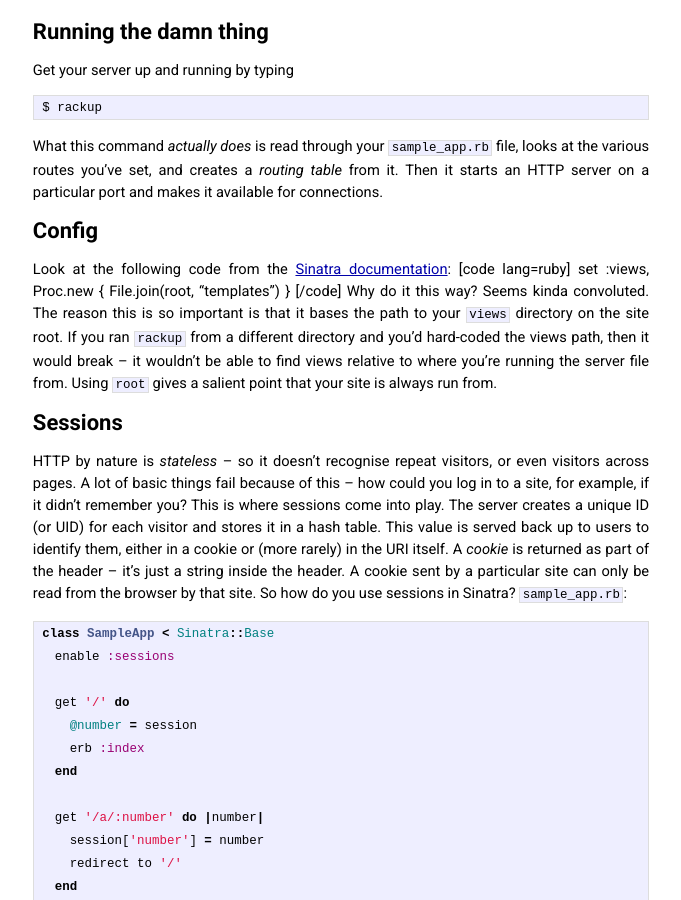
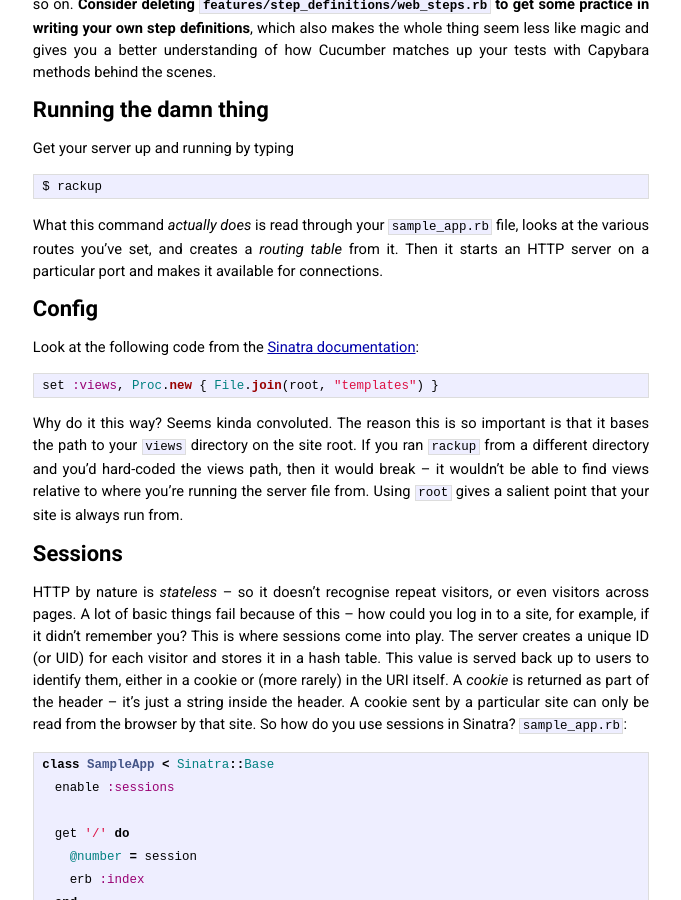
Before and after one commit to henryaj/blog-old, a Jekyll site: the page built from _posts/2014-10-16-getting-started-with-sinatra-and-tdd.md, in a window 1280 px wide and 900 px high, scrolled down 1382 px. Shown: the whole window, without its empty margins (299-980 px from the left). Built offline with Jekyll 4.4.1, drawn with Linux system fonts in a browser that asks for light colours; some of the changed text lies outside the part shown.

Commit message:
Fix posts

````diff
--- a/_posts/2014-10-16-getting-started-with-sinatra-and-tdd.md
+++ b/_posts/2014-10-16-getting-started-with-sinatra-and-tdd.md
@@ -17,7 +17,15 @@
 
 ## Routes
 
-In the above example, '/' is the _route_. You can define a bunch of other routes, too. For example: [code lang=ruby] get '/hi' do <h1>Hello Makers!</h1> end [/code] Now, accessing the website path `/hi` will yield the above message (which in this case will appear big and bold on the page, as we have wrapped it in `h1` tags.)
+In the above example, '/' is the _route_. You can define a bunch of other routes, too. For example:
+
+```ruby
+get '/hi' do
+  "<h1>Hello Makers!</h1>"
+end
+```
+
+Now, accessing the website path `/hi` will yield the above message (which in this case will appear big and bold on the page, as we have wrapped it in `h1` tags.)
 
 ## Testing with Cucumber
 
@@ -62,7 +70,13 @@
 
 ## Config
 
-Look at the following code from the [Sinatra documentation](http://www.sinatrarb.com/configuration.html): [code lang=ruby] set :views, Proc.new { File.join(root, "templates") } [/code] Why do it this way? Seems kinda convoluted. The reason this is so important is that it bases the path to your `views` directory on the site root. If you ran `rackup` from a different directory and you'd hard-coded the views path, then it would break – it wouldn't be able to find views relative to where you're running the server file from. Using `root` gives a salient point that your site is always run from.
+Look at the following code from the [Sinatra documentation](http://www.sinatrarb.com/configuration.html):
+
+```ruby
+set :views, Proc.new { File.join(root, "templates") }
+```
+
+Why do it this way? Seems kinda convoluted. The reason this is so important is that it bases the path to your `views` directory on the site root. If you ran `rackup` from a different directory and you'd hard-coded the views path, then it would break – it wouldn't be able to find views relative to where you're running the server file from. Using `root` gives a salient point that your site is always run from.
 
 ## Sessions
 
````
Also changed, not shown: _posts/2013-06-15-summing-up-happiness-research.md (+1 -1 lines), _posts/2014-01-04-the-temptation-of-smart-drugs.md (+13 -5 lines).
